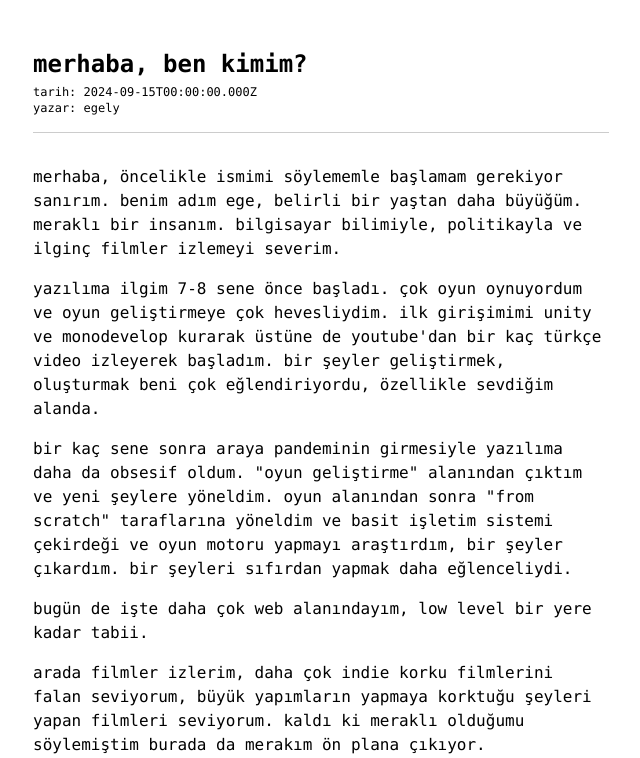
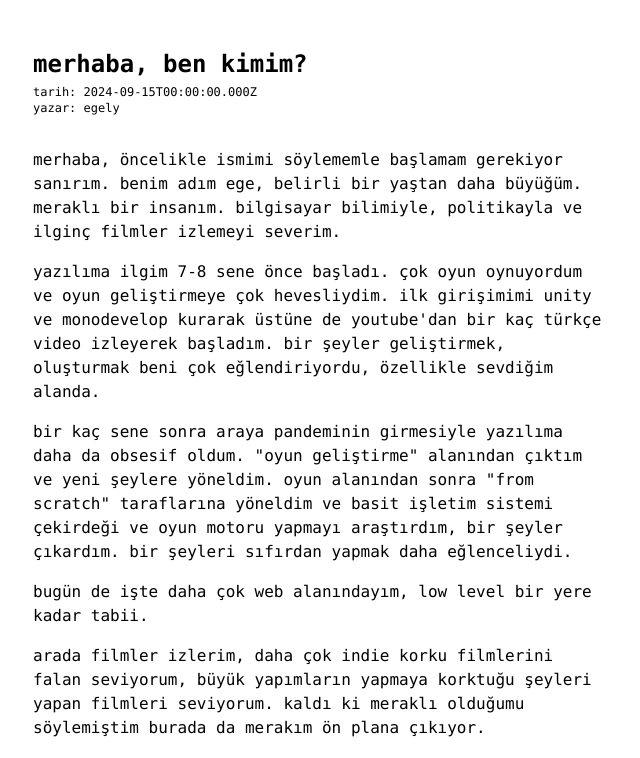
Before and after one commit to egely1337/egely1337-com, a Next.js app: page /blog/ben-kimim in a window 1280 px wide. Shown: the top 758 px of the page, without its empty margins (319-959 px from the left). Built offline with nearby package versions, Linux system fonts and the light colour scheme; a web font is replaced by a local one.

Commit message:
removed spacer

```diff
--- a/src/pages/blog/[id].tsx
+++ b/src/pages/blog/[id].tsx
@@ -45,7 +45,7 @@ export default function Page(props: {
                 <div className="lg:p-8 p-2 w-full flex flex-col justify-center items-center">
 
                     <div className="lg:w-1/2 flex flex-col p-4">
-                        <div className="header flex flex-col mb-4 border-b border-black pb-4 border-opacity-20">
+                        <div className="header flex flex-col mb-4">
                             <span className="font-mono text-2xl font-bold">{props.post.title}</span>
                             <span className="font-mono text-xs mt-1">{'tarih' + ': ' + props.post.date}</span>
                             <span className="font-mono text-xs">{`yazar: ${props.post.author}`}</span>
--- a/src/pages/blogs.tsx
+++ b/src/pages/blogs.tsx
@@ -22,7 +22,7 @@ export default function Page(props: {
             </Head>
 
             <div className="lg:w-1/2 w-full flex flex-col p-4">
-                <div className="header flex flex-col border-b border-black pb-4 border-opacity-20">
+                <div className="header flex flex-col">
                     <span className="font-mono text-2xl font-bold">bloglar</span>
                     <span className="font-mono text-xs mt-1">{'tarih' + ': ' + `${new Date().getUTCMonth()}/${new Date().getUTCDate()}/${new Date().getFullYear()}`}</span>
                     <span className="font-mono text-xs">{'konu: bloglar'}</span>
--- a/src/pages/gallery.tsx
+++ b/src/pages/gallery.tsx
@@ -21,7 +21,7 @@ export default function Page() {
             </Head>
 
             <div className="lg:w-1/2 flex flex-col p-4">
-                <div className="header flex flex-col border-b border-black pb-4 mb-4 border-opacity-20">
+                <div className="header flex flex-col">
                     <span className="font-mono text-2xl font-bold">galeri</span>
                     <span className="font-mono text-xs mt-1">{'tarih' + ': ' + `${new Date().getUTCMonth()}/${new Date().getUTCDate()}/${new Date().getFullYear()}`}</span>
                     <span className="font-mono text-xs">{'konu: galeri'}</span>
--- a/src/pages/index.tsx
+++ b/src/pages/index.tsx
@@ -26,7 +26,7 @@ export default function Page(props: {
 
             <div className={"lg:w-1/2 flex flex-col p-4 "}>
                 <div className="header flex flex-col">
-                    <div className="flex items-center gap-2 mb-2 border-b border-black pb-4 border-opacity-20">
+                    <div className="flex items-center gap-2 mb-2">
                         <Image
                             src={avatar}
                             width={48}
```
